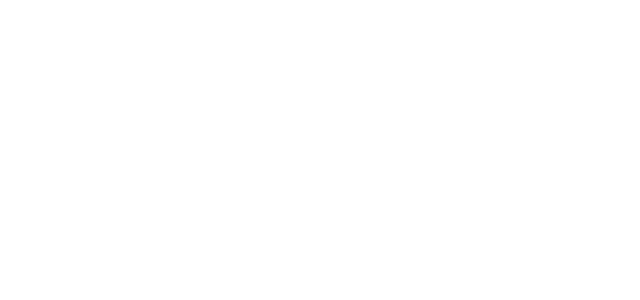
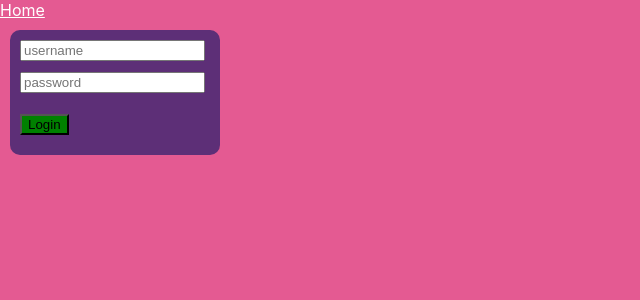
Before and after one commit to Arole01/LoginForm, a React (Create React App) app: page /login in a window 1280 px wide. Shown: the top 300 px of the page, without its empty margins (0-640 px from the left). Built offline with nearby package versions, Linux system fonts and the light colour scheme.

Commit message:
localStorage and css

```diff
--- a/src/App.css
+++ b/src/App.css
@@ -1,38 +1,44 @@
-.App {
-  text-align: center;
+body {
+  background-color: #E45A92;
 }
 
-.App-logo {
-  height: 40vmin;
-  pointer-events: none;
+.form-container {
+  color: white;
+  background-color:#5D2F77;
+  width: 200px;
+  border-radius: 10px;
+  padding-left: 10px;
+  margin: 10px;
+  border: none;
 }
 
-@media (prefers-reduced-motion: no-preference) {
-  .App-logo {
-    animation: App-logo-spin infinite 20s linear;
-  }
+.user {
+  margin-top: 10px;
+  margin-bottom: 10px;
+
 }
 
-.App-header {
-  background-color: #282c34;
-  min-height: 100vh;
-  display: flex;
-  flex-direction: column;
-  align-items: center;
-  justify-content: center;
-  font-size: calc(10px + 2vmin);
+.pass {
+  margin-bottom: 20px;
+}
+
+button {
+  margin-bottom: 20px;
+  background: green;
+}
+
+button:hover{
+  color: orange;
+}
+
+.pre {
+  color: black;
+}
+
+.pre:hover{
   color: white;
 }
 
-.App-link {
-  color: #61dafb;
-}
-
-@keyframes App-logo-spin {
-  from {
-    transform: rotate(0deg);
-  }
-  to {
-    transform: rotate(360deg);
-  }
-}
+/* .login-form {
+  background-color: white;
+} */
--- a/src/App.js
+++ b/src/App.js
@@ -1,12 +1,22 @@
 import React from 'react'
 import { AppProvider } from './Context'
-
+import { BrowserRouter,Route, Routes, Link } from 'react-router-dom'
+import {Login} from './Login'
 import { Home } from './Home'
-export const App = () => {
+import './App.css'
+const App = () => {
   return (
-    <div>
-
-    </div>
+    <AppProvider>
+      <BrowserRouter>
+        <nav>
+           <Link className="pre" to="/">Home</Link> {/*| <Link className="pre" to="/login">Login</Link> */}
+        </nav>
+      <Routes>
+        <Route path="/" element={<Home/>}/>
+        <Route path="/login" element={<Login/>}/>
+      </Routes>
+      </BrowserRouter>
+    </AppProvider>
   )
 }
 
--- a/src/Context.js
+++ b/src/Context.js
@@ -1,2 +1,37 @@
-import { Children, createContext, useState } from "react";
-import {AppContext} from "./"
+import { createContext, useState, useEffect } from "react";
+
+export const AppContext = createContext()
+export const AppProvider = ({children})=>{
+    const [user,setUser]=useState(null)
+    const [err,setErr]=useState(()=>{
+        const check = localStorage.getItem("myLogin")
+        if (!check || check === "undefined"){
+            return""
+        }else{
+            return JSON.parse(check)
+        }
+    })
+
+    useEffect(()=>{
+        localStorage.setItem("myLogin",JSON.stringify(user))
+    },[user])
+
+    const login =( username, password)=>{
+        if(username==="aninku" && password==="1234"){
+            setUser("Mr David")
+            setErr("")
+
+            return true
+        }else{
+            setErr("Invalid credentials")
+            setUser(null)
+
+            return false
+        }
+    }
+    return (
+        <AppContext.Provider value={{login,user,err}}>
+        {children}
+        </AppContext.Provider>
+    )
+}
--- a/src/Home.js
+++ b/src/Home.js
@@ -7,9 +7,10 @@
     const { user} = useContext(AppContext)
     if(!user){
         return (
-            <div>
+            <div className="link-container">
                 <h1>
-                    Welcome Visitor,kindly login to use our services better
+                    Welcome Visitor,kindly
+                    <Link to ="/login">Login</Link> to use our services better
                 </h1>
             </div>
         )
--- a/src/Login.js
+++ b/src/Login.js
@@ -1,25 +1,41 @@
-import React, { useState } from 'react'
+import React, { useState, useContext } from 'react'
+import { AppContext } from './Context'
+import { useNavigate } from 'react-router-dom'
 
 export const Login = () => {
+    const { login, err, user } = useContext(AppContext)
+    const navigate = useNavigate()
 
-    const handleSubmit =(e)=>{
-        e.preventDefault()
-        Login()
-    }
     const [typeName, setTypeName] = useState("")
     const [typedPassword, setTypedPassword] = useState("")
+
+    const handleSubmit = async (e) => {
+        e.preventDefault()
+        // Assuming login returns a promise or boolean
+        const checkLogin = await login(typeName, typedPassword)
+        if (checkLogin) {
+            navigate("/")
+        }
+    }
+
     return (
-    <div>
-        <form onSubmit={{handleSubmit}}>
-            <input type='text' placeholder='username' onChange={(u)=>{
-                setTypeName(u.target.value)
-            }}/>
-            <input type='password' placeholder='password' onChange={(p)=>{
-                setTypedPassword(p.target.value)
-            }}/>
-            <button type='submit'>Login</button>
-        </form>
-    </div>
+        <div className="login-form">
+            <form className="form-container" onSubmit={handleSubmit}>
+                <input className="user"
+                    type='text'
+                    placeholder='username'
+                    onChange={(u) => setTypeName(u.target.value)}
+                />
+                <input className="pass"
+                    type='password'
+                    placeholder='password'
+                    onChange={(p) => setTypedPassword(p.target.value)}
+                />
+                <button type='submit'>Login</button>
+            </form>
+            {err && <p style={{ color: "red" }}>{err}</p>}
+            {user && <p>Login successful</p>}
+        </div>
     )
 }
 
```
